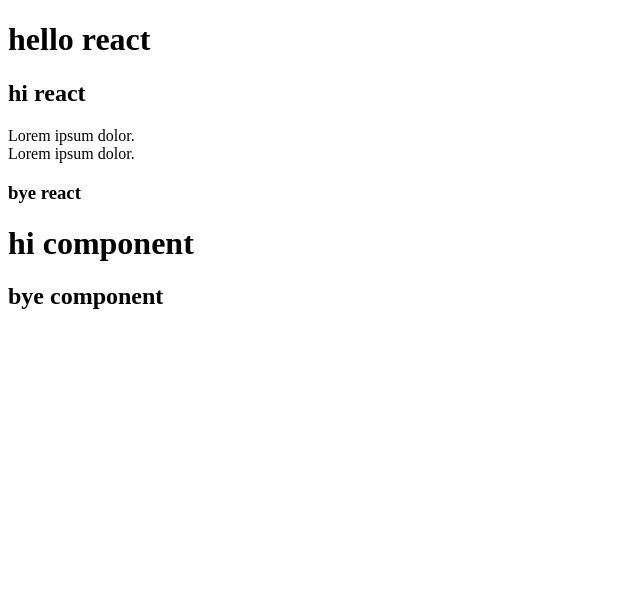
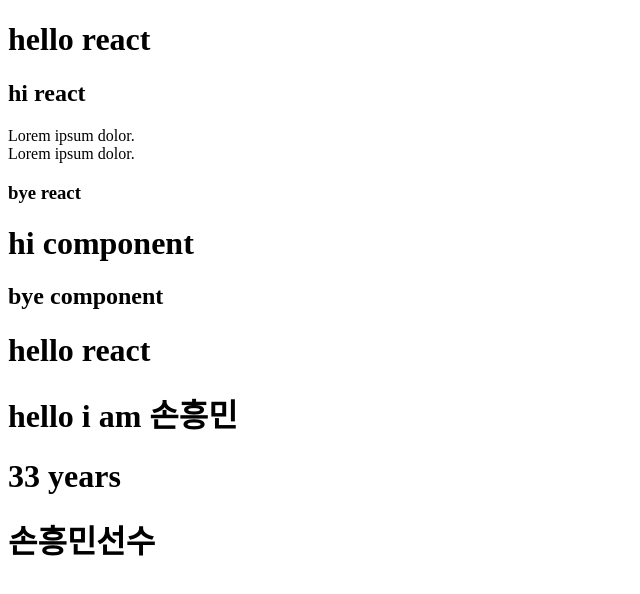
Before and after one commit to hoonil1/hoonil_react, a React (Create React App) app: page / in a window 1280 px wide. Shown: the top 594 px of the page, without its empty margins (0-640 px from the left). Built offline with nearby package versions, Linux system fonts and the light colour scheme.

Commit message:
jsx에서 javascript 코드 작성은 {} 사용

```diff
--- a/src/App.js
+++ b/src/App.js
@@ -1,3 +1,17 @@
+function MyComp2() {
+  let name = "손흥민";
+  let age = 33;
+  // {} : jsx 에서 javascript 코드 작성하기 위한 기호
+  return (
+    <>
+      <h1>hello react</h1>
+      <h1>hello i am {name} </h1>
+      <h1>{age} years</h1>
+      <h1>{name + "선수"}</h1>
+    </>
+  );
+}
+
 function App() {
   // JSX에서 태그 사용시 꼭 종료태그를 작성해야 한다 ex) </div>
   // 빈 요소이면 시작태그에서 종료를 꼭 해주어야 한다 ex) <br>
@@ -11,6 +25,7 @@ function App() {
       </p>
       <h3>bye react</h3>
       <MyComp />
+      <MyComp2 />
     </div>
   );
 }
```
